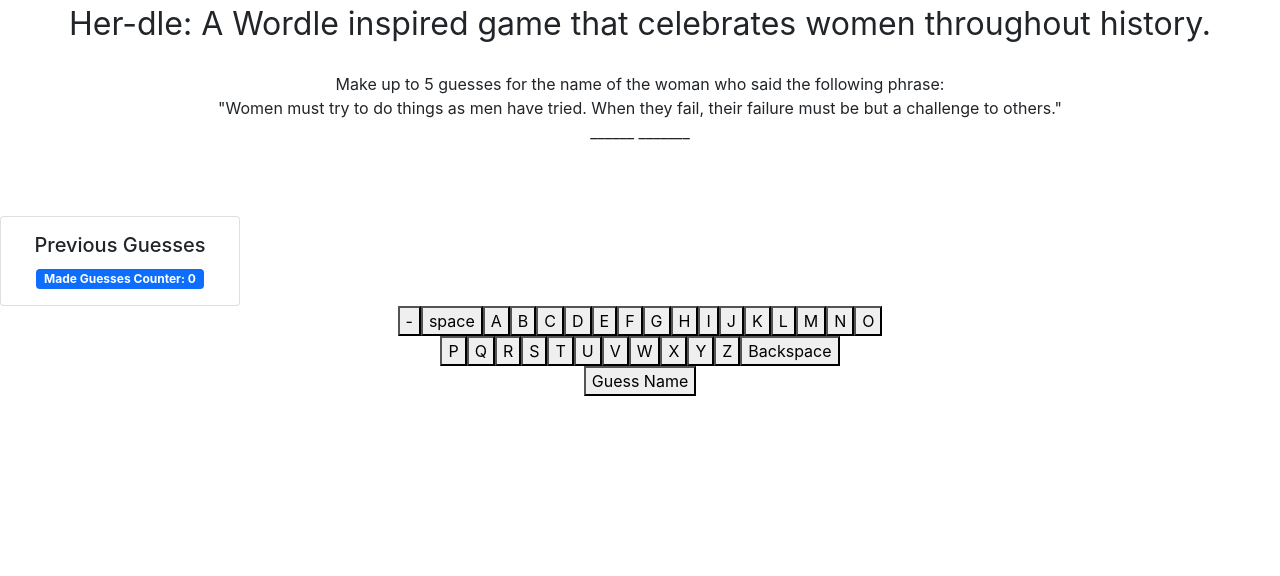
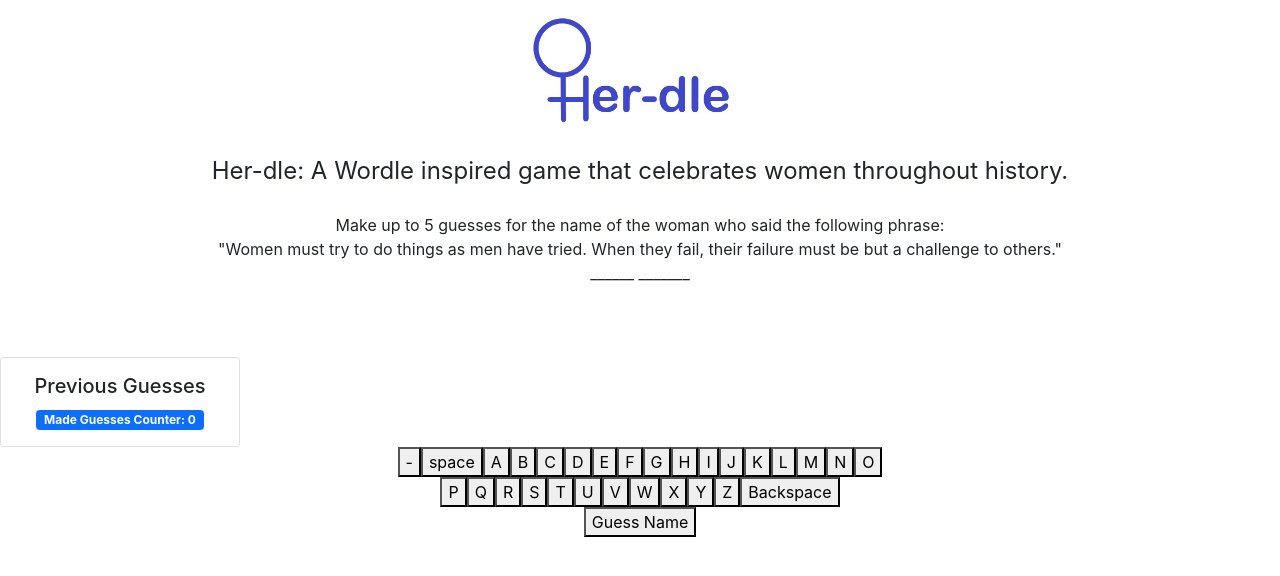
Before and after one commit to katconnors/her-dle, a React (Create React App) app: page / in a window 1280 px wide. Shown: the top 576 px of the page. Built offline with nearby package versions, Linux system fonts and the light colour scheme.

Commit message:
added logo to page

```diff
--- a/src/App.css
+++ b/src/App.css
@@ -2,9 +2,12 @@
   text-align: center;
 }
 
-.App-logo {
-  height: 40vmin;
-  pointer-events: none;
+/* https://www.w3schools.com/howto/howto_css_image_center.asp */
+.logo {
+  display: block;
+  margin-left: auto;
+  margin-right: auto;
+  width: 20%;
 }
 
 @media (prefers-reduced-motion: no-preference) {
--- a/src/App.tsx
+++ b/src/App.tsx
@@ -6,6 +6,7 @@
 import GuessButton from "./GuessButton";
 import BackspaceButton from "./BackspaceButton";
 import { Alert, Card, CardBody, CardTitle, CardText, Badge } from "reactstrap";
+import herdle from "./herdle.jpg";
 
 function App() {
   let [HistoricalWoman, UpdateWoman] = useState<Woman | null>(null);
@@ -21,7 +22,8 @@
 
   return (
     <div className="App">
-      <header style={{ fontSize: "2rem" }}>
+      <img src={herdle} className="logo" alt="logo" />
+      <header style={{ fontSize: "1.5rem" }}>
         Her-dle: A Wordle inspired game that celebrates women throughout
         history.
       </header>
```
Also changed, not shown: src/herdle.jpg (added).
